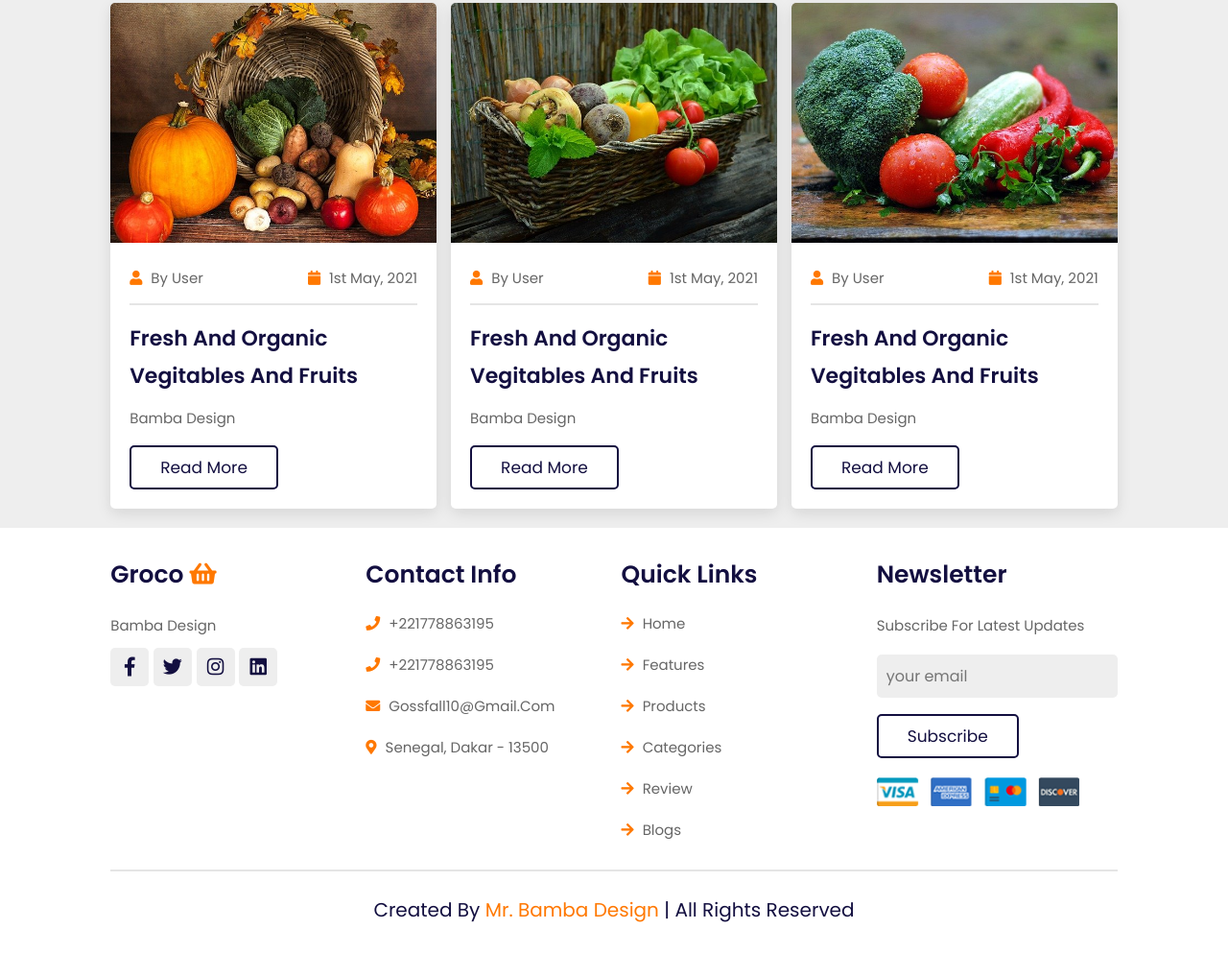
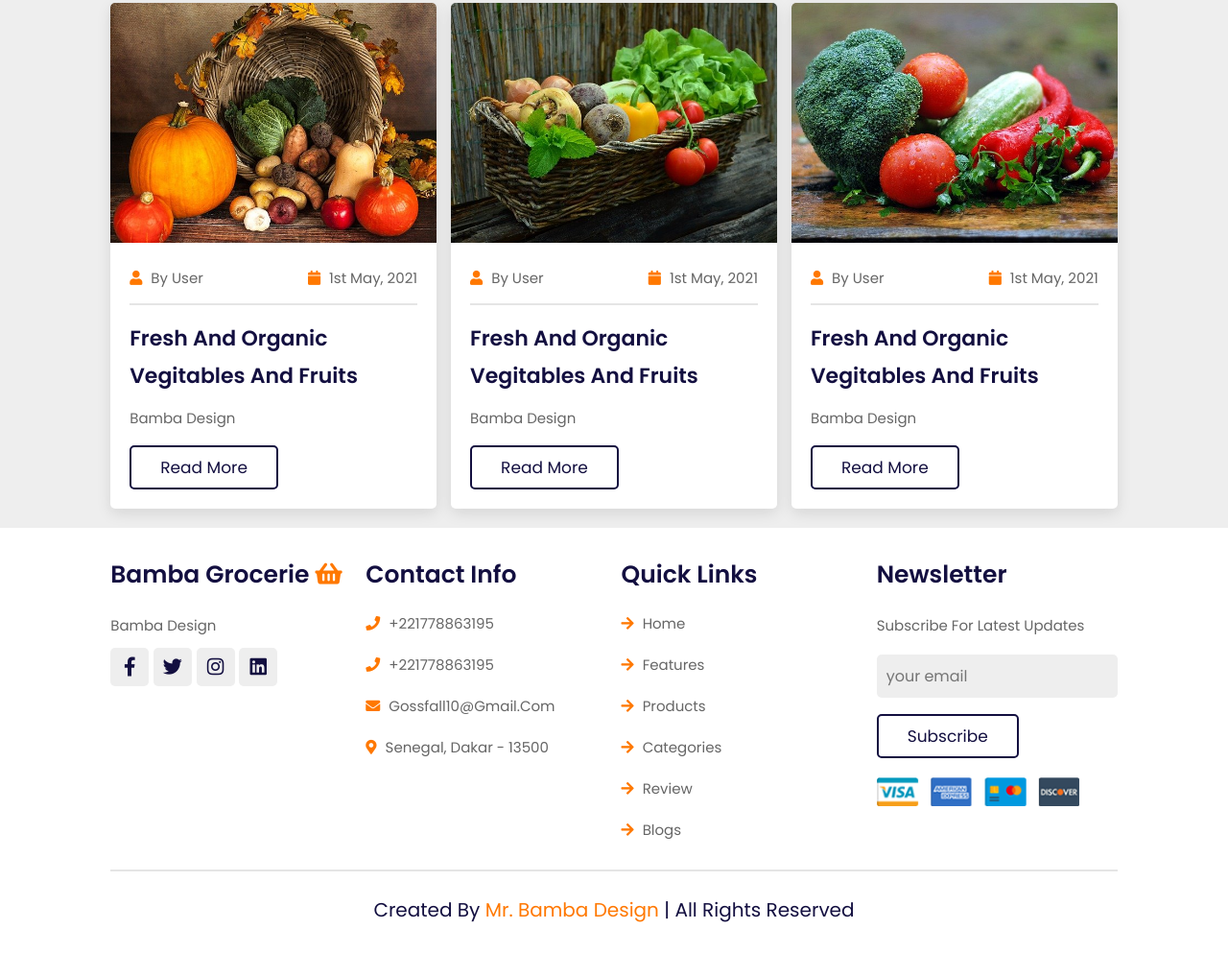
Before and after one commit to Sukuna18/Groco-website, a plain HTML site: page index.html in a window 1280 px wide. Shown: the part 3553-4546 px from the top of the page at 96% size. Drawn offline with nearby package versions, Linux system fonts and the light colour scheme.

Commit message:
cart modification

```diff
--- a/index.html
+++ b/index.html
@@ -449,7 +449,7 @@
     <div class="box-container">
 
         <div class="box">
-            <h3> groco <i class="fas fa-shopping-basket"></i> </h3>
+            <h3> Bamba Grocerie <i class="fas fa-shopping-basket"></i> </h3>
             <p>Bamba Design</p>
             <div class="share">
                 <a href="#" class="fab fa-facebook-f"></a>
```
